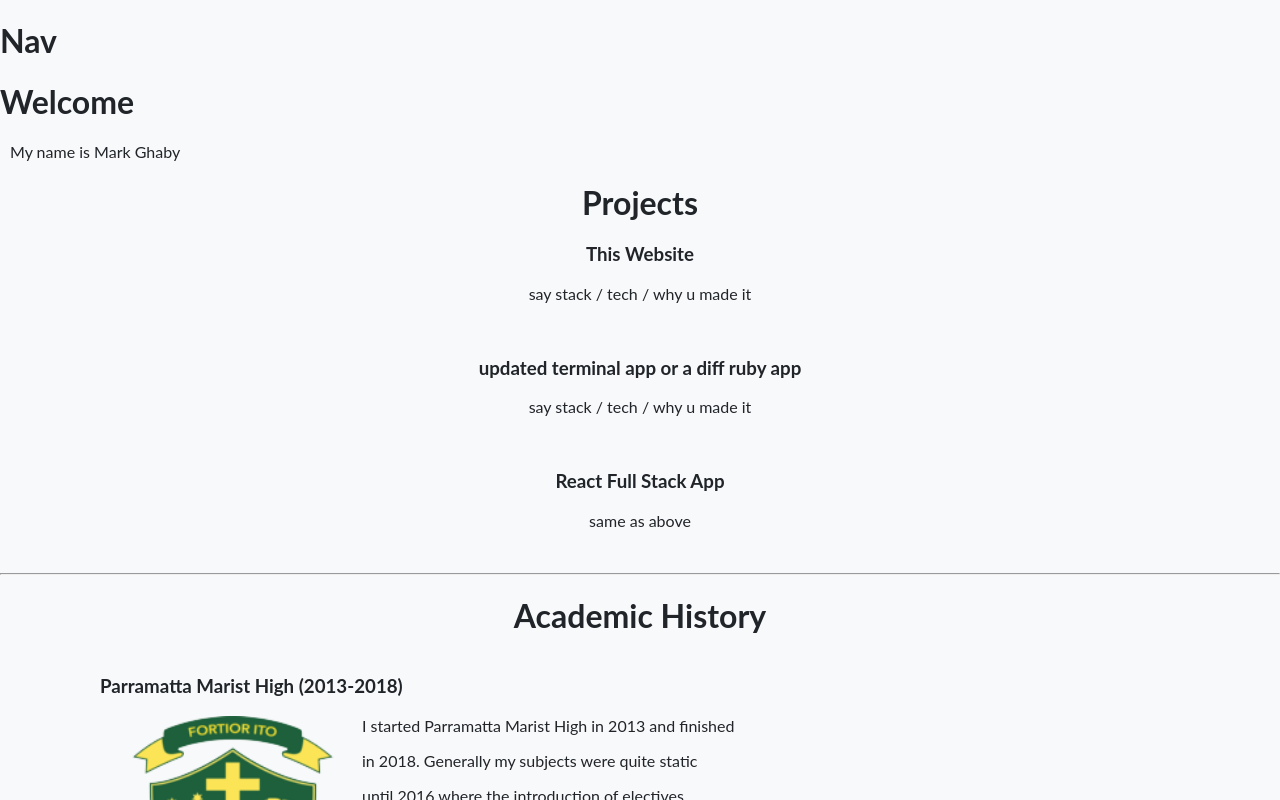
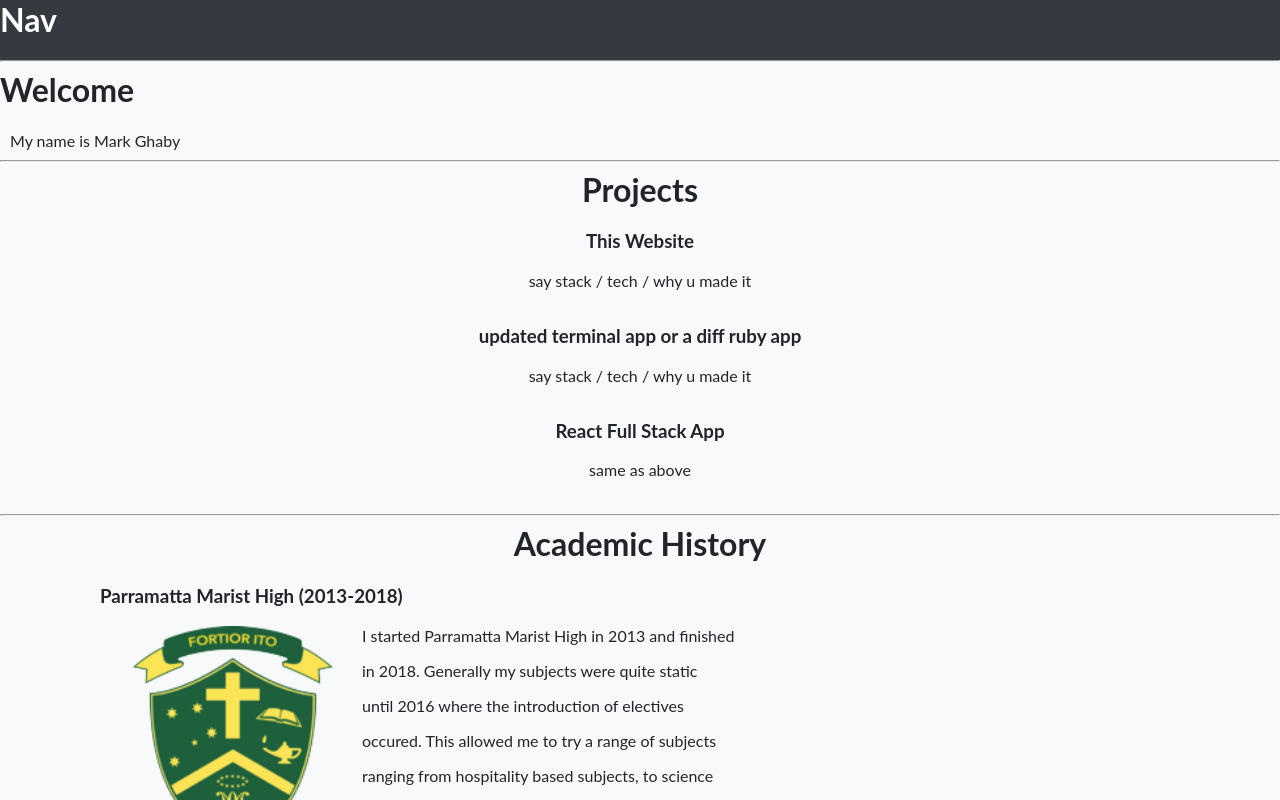
Before and after one commit to mghaby/mark-site-updated, a React (Create React App) app: page / in a window 1280 px wide. Shown: the top 800 px of the page. Built offline with nearby package versions, Linux system fonts and the light colour scheme; the HTML template or start-up script is replaced by a standard one.

Commit message:
more styling fixes

```diff
--- a/src/components/Landing.js
+++ b/src/components/Landing.js
@@ -5,6 +5,7 @@ function Landing() {
       <div>
         <h1>Welcome</h1>
         <p style={{margin: 10}}>My name is Mark Ghaby</p>
+        <hr />
       </div>
     )
   }
--- a/src/components/Nav.js
+++ b/src/components/Nav.js
@@ -11,7 +11,10 @@ import App from '../App'
 
 function Nav() {
     return (
+      <div style={{backgroundColor: "#343A40", color: "white"}}>
       <h1>Nav</h1>
+      <hr />
+      </div>
     );
   }
 
--- a/src/index.css
+++ b/src/index.css
@@ -9,3 +9,7 @@ code {
   font-family: source-code-pro, Menlo, Monaco, Consolas, 'Courier New',
     monospace;
 }
+
+* {
+  margin-top: 0;
+}
```
